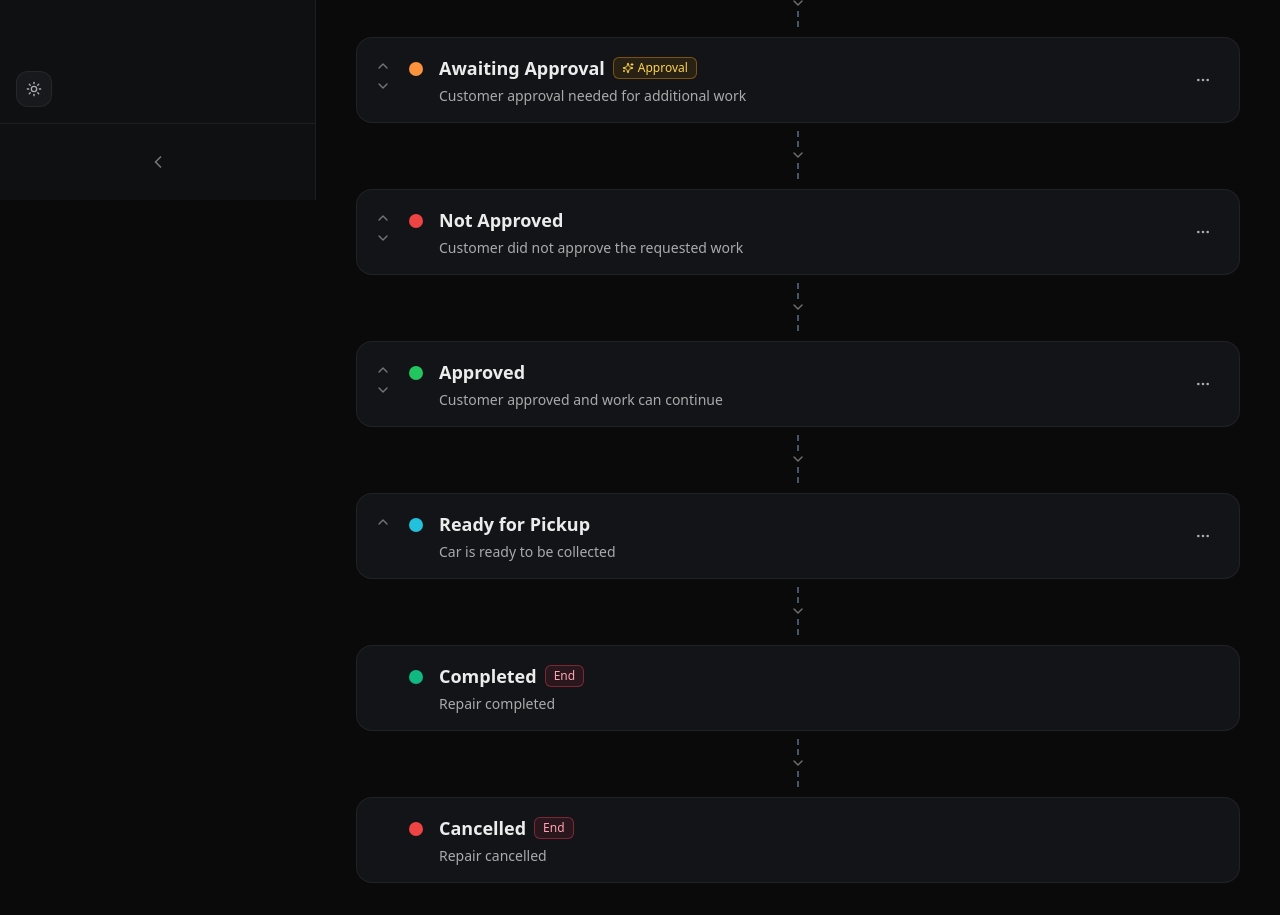
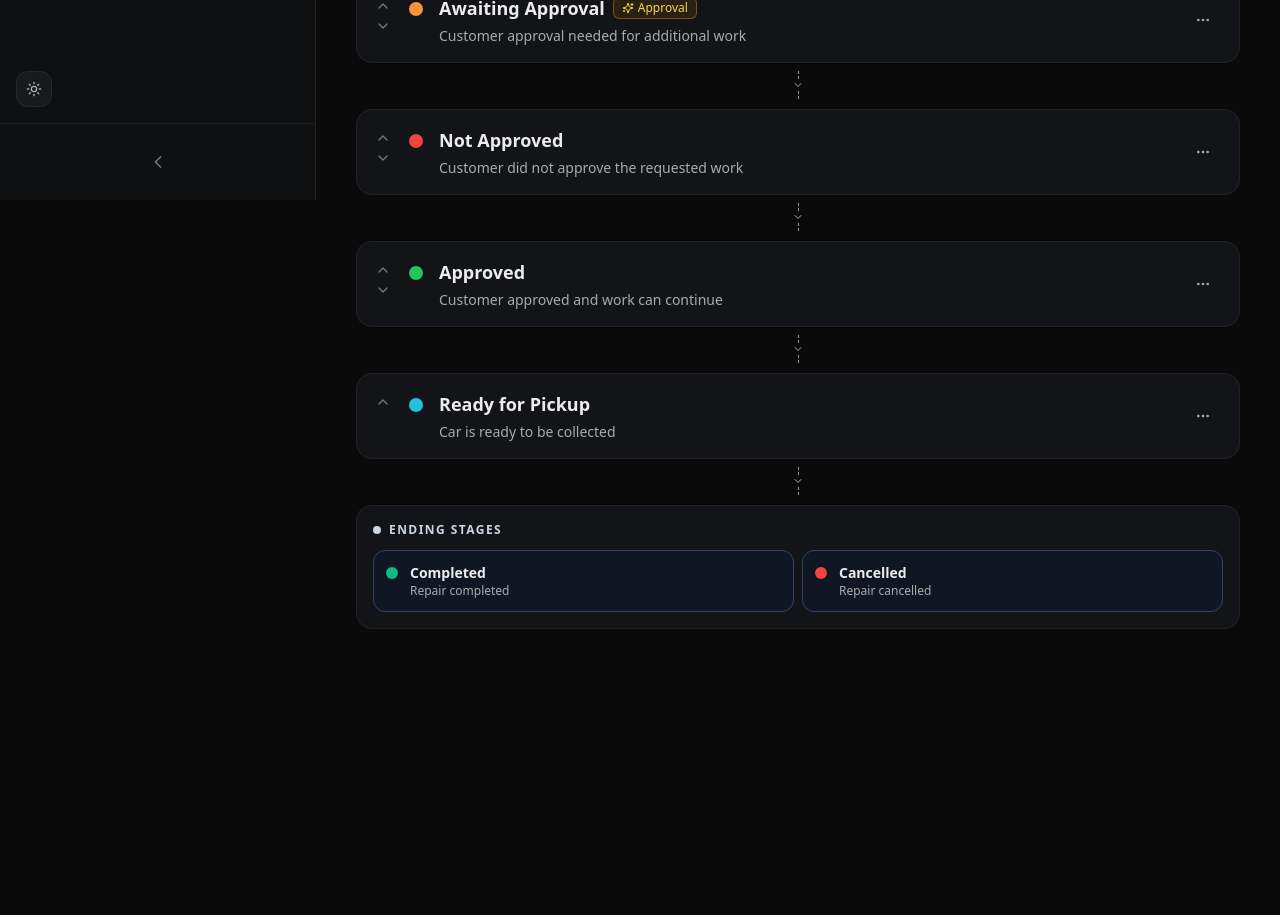
Before and after one commit to botexpertsnl/reparatie_melder_app, a Next.js app: page /settings/advanced in a window 1280 px wide. Shown: the part 600-1515 px from the top of the page. After the commit the page ends 1261 px from the top, so only its background shows below. Built offline with nearby package versions, Linux system fonts and the light colour scheme.

Commit message:
Improve workflow stage overview ordering and drag-drop

```diff
--- a/app/(app)/settings/advanced/page.tsx
+++ b/app/(app)/settings/advanced/page.tsx
@@ -785,6 +785,7 @@ function AdvancedSettingsPageContent() {
   const [handledRequestedStageId, setHandledRequestedStageId] = useState<string | null>(null);
   const [deletingStageId, setDeletingStageId] = useState<string | null>(null);
   const [openStageMenuId, setOpenStageMenuId] = useState<string | null>(null);
+  const [draggedStageId, setDraggedStageId] = useState<string | null>(null);
 
   useEffect(() => {
     const refreshTemplates = () => {
@@ -851,6 +852,30 @@ function AdvancedSettingsPageContent() {
     });
   };
 
+  const isFixedStage = (stage: Stage | undefined) => {
+    if (!stage) return true;
+    return stage.key === START_STAGE_KEY || FINAL_STAGE_KEY_SET.has(stage.key);
+  };
+
+  const moveStageById = (sourceStageId: string, targetStageId: string) => {
+    if (sourceStageId === targetStageId) return;
+
+    setStages((prev) => {
+      const sourceIndex = prev.findIndex((stage) => stage.id === sourceStageId);
+      const targetIndex = prev.findIndex((stage) => stage.id === targetStageId);
+      const sourceStage = sourceIndex >= 0 ? prev[sourceIndex] : undefined;
+      const targetStage = targetIndex >= 0 ? prev[targetIndex] : undefined;
+      if (sourceIndex < 0 || targetIndex < 0) return prev;
+      if (isFixedStage(sourceStage) || isFixedStage(targetStage)) return prev;
+
+      const next = [...prev];
+      const [moved] = next.splice(sourceIndex, 1);
+      const adjustedTargetIndex = sourceIndex < targetIndex ? targetIndex - 1 : targetIndex;
+      next.splice(adjustedTargetIndex, 0, moved);
+      return normalizeStages(next);
+    });
+  };
+
   const handleAddStage = (values: StageFormValues) => {
     const newStage: Stage = {
       id: `stage_${Date.now()}`,
@@ -867,7 +892,13 @@ function AdvancedSettingsPageContent() {
       templateButtonActions: values.templateAutomationEnabled ? sanitizeTemplateButtonActions(values.templateButtonActions) : []
     };
 
-    setStages((prev) => normalizeStages([...prev, newStage]));
+    setStages((prev) => {
+      const insertAfterStartIndex = prev.findIndex((stage) => stage.key === START_STAGE_KEY);
+      const insertIndex = insertAfterStartIndex >= 0 ? insertAfterStartIndex + 1 : 0;
+      const next = [...prev];
+      next.splice(insertIndex, 0, newStage);
+      return normalizeStages(next);
+    });
     setIsAddModalOpen(false);
   };
 
@@ -906,17 +937,17 @@ function AdvancedSettingsPageContent() {
 
   const renderStageRow = (stage: Stage) => {
     const index = stages.findIndex((candidate) => candidate.id === stage.id);
-    const isFixedStage = stage.key === START_STAGE_KEY || FINAL_STAGE_KEY_SET.has(stage.key);
+    const fixedStage = isFixedStage(stage);
     const previousStage = index > 0 ? stages[index - 1] : null;
     const nextStage = index < stages.length - 1 ? stages[index + 1] : null;
     const canMoveUp = Boolean(
-      !isFixedStage &&
+      !fixedStage &&
       previousStage &&
       previousStage.key !== START_STAGE_KEY &&
       !FINAL_STAGE_KEY_SET.has(previousStage.key)
     );
     const canMoveDown = Boolean(
-      !isFixedStage &&
+      !fixedStage &&
       nextStage &&
       !FINAL_STAGE_KEY_SET.has(nextStage.key)
     );
@@ -932,6 +963,27 @@ function AdvancedSettingsPageContent() {
         key={stage.id}
         role="button"
         tabIndex={0}
+        draggable={!fixedStage}
+        onDragStart={(event) => {
+          if (fixedStage) return;
+          event.dataTransfer.effectAllowed = "move";
+          event.dataTransfer.setData("text/plain", stage.id);
+          setDraggedStageId(stage.id);
+        }}
+        onDragOver={(event) => {
+          if (fixedStage || !draggedStageId || draggedStageId === stage.id) return;
+          event.preventDefault();
+          event.dataTransfer.dropEffect = "move";
+        }}
+        onDrop={(event) => {
+          if (fixedStage) return;
+          event.preventDefault();
+          const sourceStageId = event.dataTransfer.getData("text/plain") || draggedStageId;
+          if (!sourceStageId) return;
+          moveStageById(sourceStageId, stage.id);
+          setDraggedStageId(null);
+        }}
+        onDragEnd={() => setDraggedStageId(null)}
         onClick={() => setEditingStageId(stage.id)}
         onKeyDown={(event) => {
           if (event.key === "Enter" || event.key === " ") {
@@ -1004,7 +1056,7 @@ function AdvancedSettingsPageContent() {
           </div>
         </div>
 
-        {!isFixedStage ? (
+        {!fixedStage ? (
           <div className="relative flex items-center pr-2">
             <button
               type="button"
@@ -1053,6 +1105,9 @@ function AdvancedSettingsPageContent() {
     );
   };
 
+  const finalStages = FINAL_STAGE_KEYS.map((key) => stages.find((stage) => stage.key === key)).filter((stage): stage is Stage => Boolean(stage));
+  const middleAndStartStages = stages.filter((stage) => !FINAL_STAGE_KEY_SET.has(stage.key));
+
   return (
     <>
       <div className="space-y-6">
@@ -1068,18 +1123,43 @@ function AdvancedSettingsPageContent() {
         </div>
 
         <section className="space-y-0.5">
-          {stages.map((stage, index) => (
+          {middleAndStartStages.map((stage, index) => (
             <div key={stage.id}>
               {renderStageRow(stage)}
-              {index < stages.length - 1 ? (
+              {index < middleAndStartStages.length - 1 || finalStages.length > 0 ? (
                 <div aria-hidden="true" className="flex flex-col items-center py-2">
-                  <span className="h-4 border-l-2 border-dashed border-slate-600" />
-                  <ChevronDown className="h-4 w-4 text-slate-500" />
-                  <span className="h-4 border-l-2 border-dashed border-slate-600" />
+                  <span className="h-2 border-l border-dashed border-slate-300/70" />
+                  <ChevronDown className="h-3 w-3 text-slate-300/80" />
+                  <span className="h-2 border-l border-dashed border-slate-300/70" />
                 </div>
               ) : null}
             </div>
           ))}
+
+          {finalStages.length > 0 ? (
+            <div className="rounded-2xl border border-[#253149] bg-[#121b2b]/65 px-4 py-4">
+              <div className="mb-3 flex items-center gap-2 text-xs font-semibold uppercase tracking-[0.12em] text-slate-300">
+                <span className="inline-flex h-2 w-2 rounded-full bg-slate-300" />
+                Ending stages
+              </div>
+              <div className="grid gap-2 md:grid-cols-2">
+                {finalStages.map((stage) => (
+                  <button
+                    key={stage.id}
+                    type="button"
+                    onClick={() => setEditingStageId(stage.id)}
+                    className="flex items-start gap-3 rounded-xl border border-[#34445f] bg-[#0f1726]/80 px-3 py-3 text-left hover:border-[#486089]"
+                  >
+                    <span className="mt-1 h-3 w-3 shrink-0 rounded-full" style={{ backgroundColor: stage.color }} />
+                    <div>
+                      <div className="text-sm font-semibold text-white">{stage.name}</div>
+                      <div className="text-xs text-slate-400">{stage.description}</div>
+                    </div>
+                  </button>
+                ))}
+              </div>
+            </div>
+          ) : null}
         </section>
       </div>
 
```
